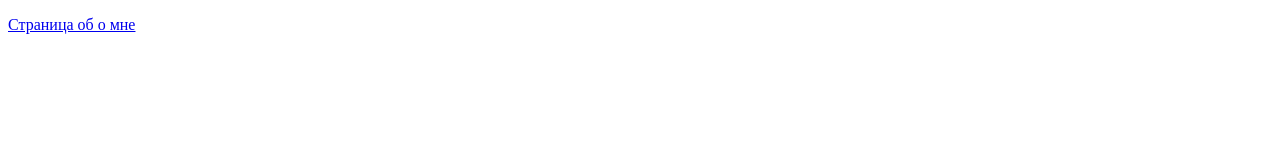
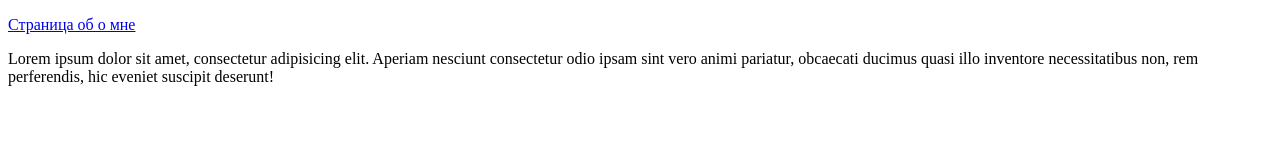
Before and after one commit to VladimirUlas/if-html, a plain HTML site: page index.html in a window 1280 px wide. Drawn offline with Linux system fonts and the light colour scheme.

Commit message:
add mean

```diff
--- a/index.html
+++ b/index.html
@@ -9,6 +9,8 @@
 <body>
 <P>
     <a href="./About/index.html">Страница об о мне</a>
-</P>
+    <p>  Lorem ipsum dolor sit amet, consectetur adipisicing elit. Aperiam nesciunt consectetur
+        odio ipsam sint vero animi pariatur, obcaecati ducimus quasi illo inventore necessitatibus non, rem perferendis, hic eveniet
+        suscipit deserunt!</p>
 </body>
 </html>
```
